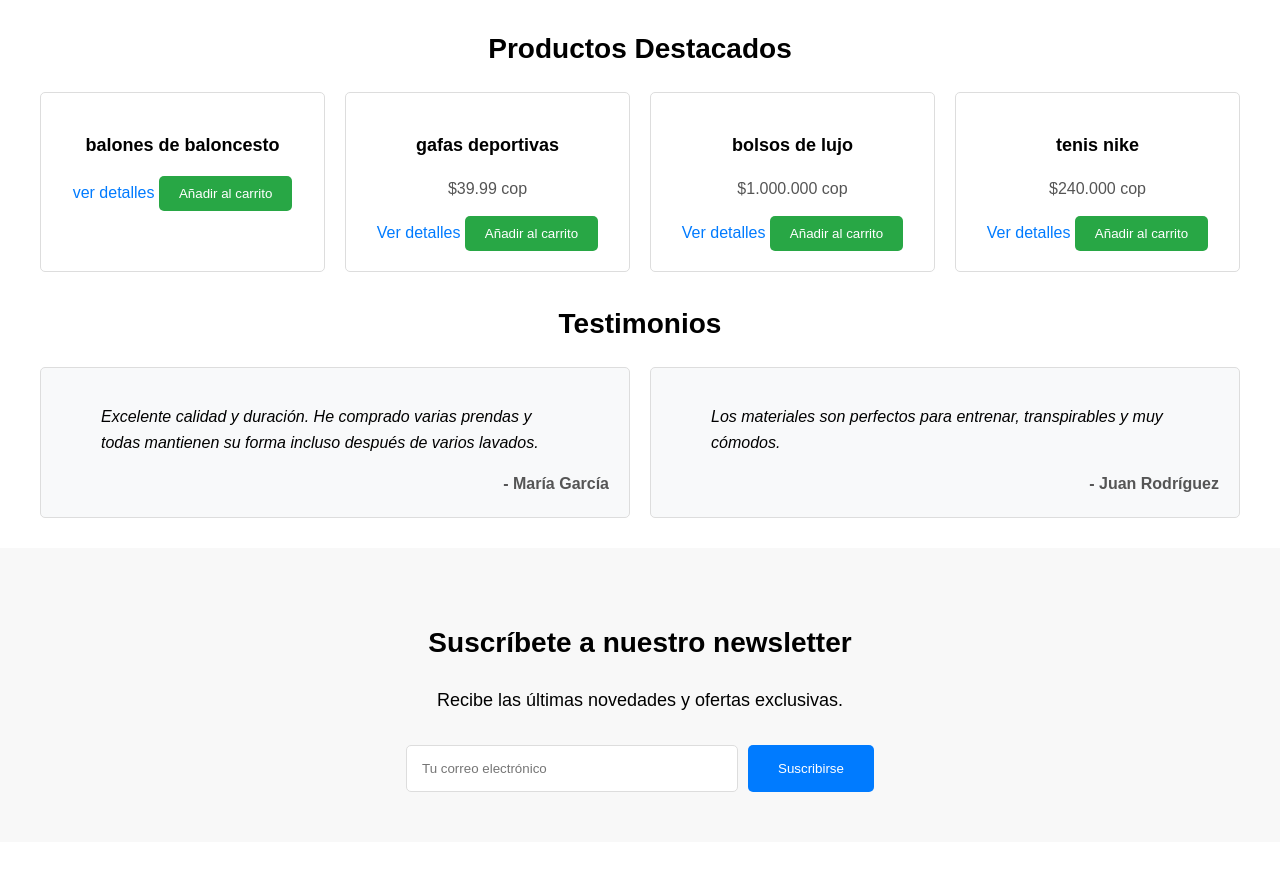
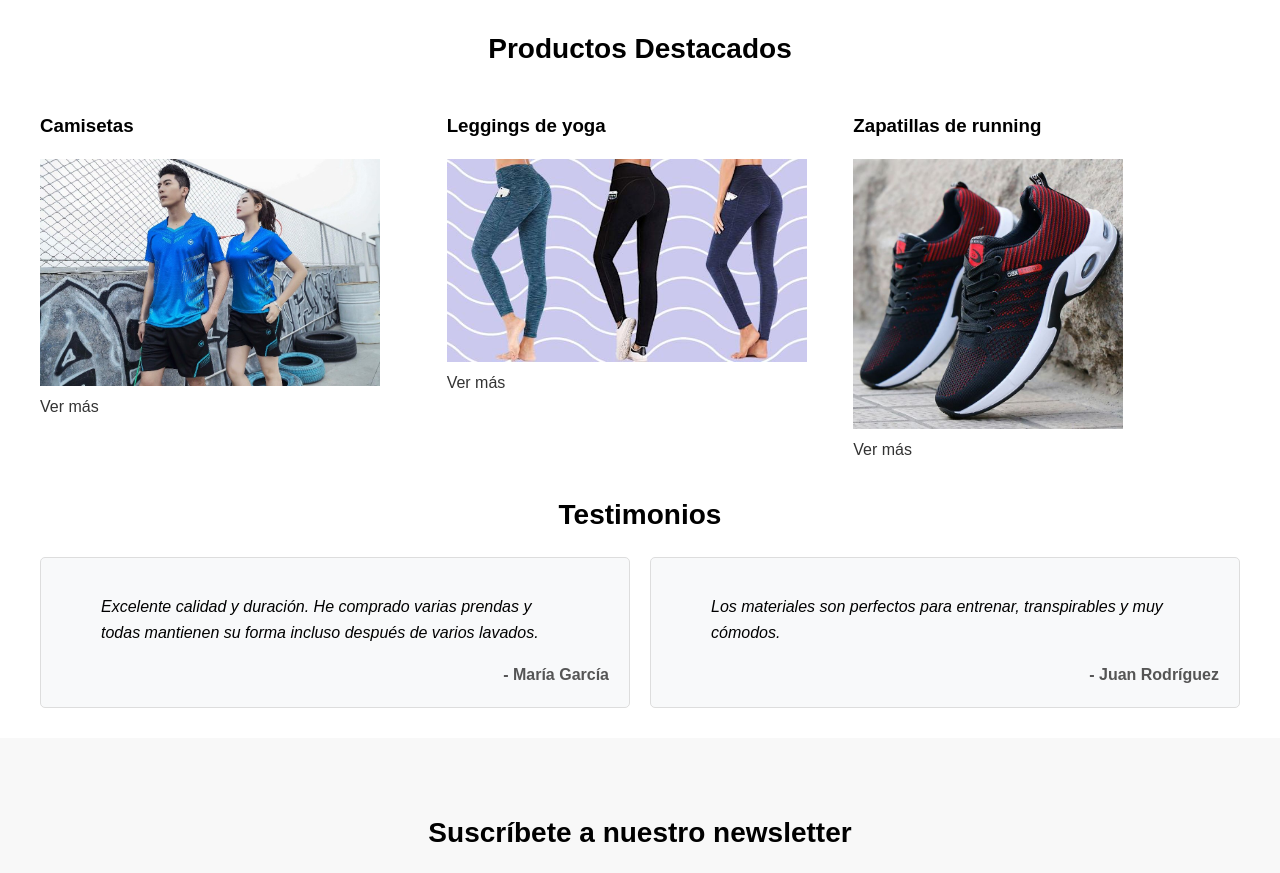
Before and after one commit to leandro221p/Fundamentos-web-Clase-2, a plain HTML site: page Clase 4/html/ejercicio3.html in a window 1280 px wide. Shown: the part 949-1822 px from the top of the page. Drawn offline with Linux system fonts and the light colour scheme.

Commit message:
Clase 4.1

```diff
--- a/Clase 4/html/ejercicio3.html
+++ b/Clase 4/html/ejercicio3.html
@@ -79,35 +79,8 @@
        <section class="productos-destacados">
            <div class="container">
                <h2>Productos Destacados</h2>
-               <div class="grid-productos">
-                   <article class="producto">
-                       <h3 id="h3-1">balones de baloncesto</h3>
-                       <div id="balones"></div>
-                       <p class="precio"  id="precio-1"></p>
-                       <a href="producto1.html">ver detalles</a>
-                       <button>Añadir al carrito</button>
-                   </article>
-                   <article class="producto">
-                       <h3>gafas deportivas</h3>
-                          <div id="gafas"></div>
-                       <p class="precio">$39.99 cop</p>
-                       <a href="producto2.html">Ver detalles</a>
-                       <button>Añadir al carrito</button>
-                   </article>
-                   <article class="producto">
-                       <h3>bolsos de lujo</h3>
-                       <div id="bolsos"></div>
-                       <p class="precio" id="precio-3">$1.000.000 cop</p>
-                       <a href="producto3.html">Ver detalles</a>
-                       <button>Añadir al carrito</button>
-                   </article>
-                   <article class="producto">
-                       <h3>tenis nike</h3>
-                        <div id="nike"></div>
-                       <p class="precio">$240.000 cop</p>
-                       <a href="producto4.html">Ver detalles</a>
-                       <button>Añadir al carrito</button>
-                   </article>
+               <div class="grid-productos"id= "Productos">
+
                </div>
            </div>
        </section>
@@ -195,11 +168,17 @@
 <script src="../javascript/ejercicio4.js"></script>
 <script>
 window.onload= function () {
-const contenedor = document.getElementById("categorias");
-categorias.forEach(cat => {
+    const contenedor = document.getElementById("categorias");
+    categorias.forEach(cat => {
 	contenedor.innerHTML += crearArticulo(cat);
 });
 
+
+
+    const contenedor2 = document.getElementById ("Productos");
+    Productos.forEach(dog => {
+    contenedor2.innerHTML+= crearArticulo2(dog);
+
+});
 }
-
 </script>
--- a/Clase 4/javascript/ejercicio4.js
+++ b/Clase 4/javascript/ejercicio4.js
@@ -18,6 +18,26 @@ const categorias = [
         img:{id:"img3", src:"../imgs/accesorios.jpg", alt:"accesorios", width:"340", width:"270"}
 	}
 ];
+const Productos =[
+	{	titulo: 'Camisetas',
+		link: 'camisetas.html',
+		linkText: 'Ver más',
+        img: {id:"img4", src:"../imgs/camisetas.jpg", alt:"Ropa de Hombre", width:"340"}
+	},
+	{
+		titulo: 'Leggings de yoga',
+		link: '<leggins.html',
+		linkText: 'Ver más',
+        img:{id:"img5", src:"../imgs/leggins.jpg", alt:"Ropa de mujer", width:"360"}
+	},
+	{
+		titulo: 'Zapatillas de running',
+		link: 'Zapatillas.html',
+		linkText: 'Ver más',
+        img:{id:"img6", src:"../imgs/zapatillas.jpg", alt:"accesorios", width:"340", width:"270"}
+
+	}
+];
 
 function crearArticulo(categoria) {
 	return `
@@ -30,3 +50,14 @@ function crearArticulo(categoria) {
 		</article>
 	`;
 }
+function crearArticulo2(Productos) {
+	return `
+		<article class="productos destacado">
+			<h3>${Productos.titulo}</h3>
+			<div class="img-productodestacado">
+				<img src="${Productos.img.src}"alt="${Productos.img.alt}"width="${Productos.img.width}">
+			</div>
+			<a href="${Productos.link}">${Productos.linkText}</a>
+		</article>
+	`;
+}
```
